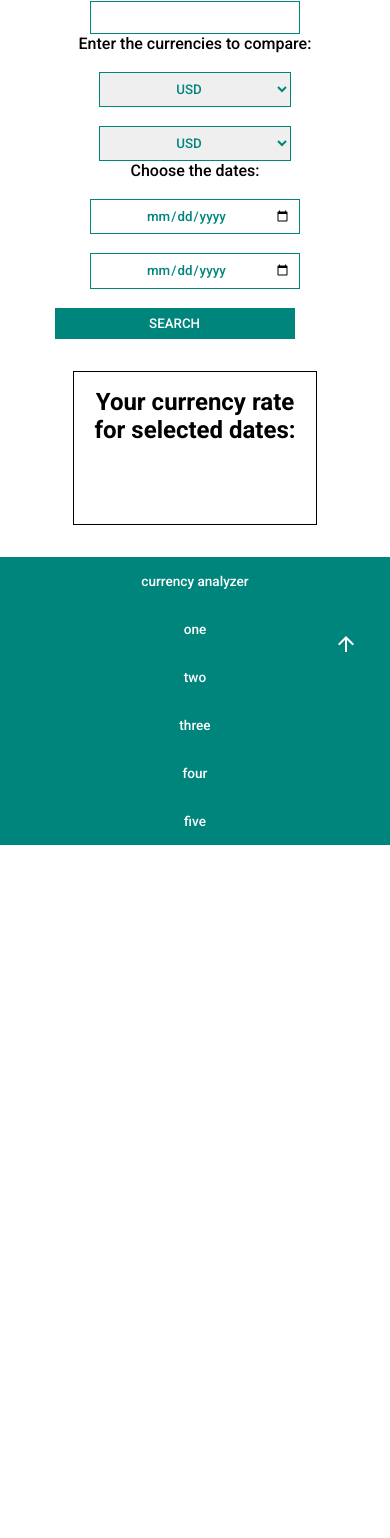
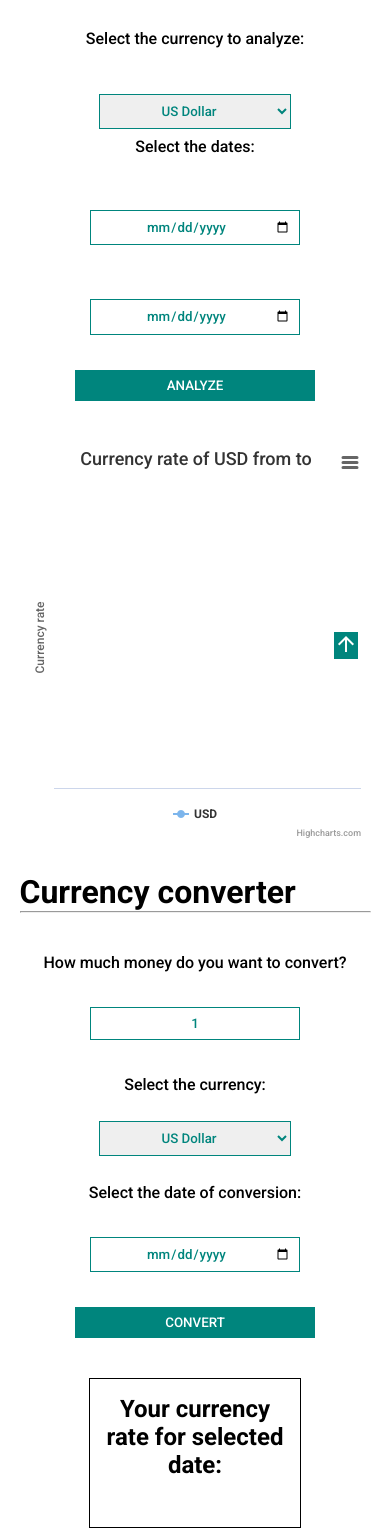
Before and after one commit to ivan-kirshak/currency-analyzer.github.io, a plain HTML site: page index.html in a window 390 px wide. Shown: the part 169-1707 px from the top of the page. Before the commit the page ends 1014 px from the top, so only its background shows below. Drawn offline with nearby package versions, Linux system fonts and the light colour scheme.

Commit message:
updated structure of page

```diff
--- a/index.html
+++ b/index.html
@@ -25,42 +25,28 @@
     </nav>
 
     <main>
+        <div class="intro-upper">
+            <h1>Currency rate dynamics analyzer</h1>
+            <hr>
+        </div>
         <div class="upper-half">
-            <form action="">
-                <div class="forms">
-
-                    <div class="quantity-select">
-                        <label for="quantities">How much money you want to convert?</label>
+            <label for="select">Select the currency to analyze:</label>
             <br>
             <br>
-                        <input type="text" name="quantity" id="quantityOne">
-                        <br>
-                        <br>
-                        <input type="text" name="quantity" id="quantityTwo">
-                        <br>
-                    </div>
+            <select name="currency" id="currency">
+                <option value="USD">US Dollar</option>
+                <option value="EUR">Euro</option>
+                <option value="GBP">Pound Sterling</option>
+                <option value="AUD">Australian Dollar</option>
+                <option value="NZD">New Zealand Dollar</option>
+                <option value="CAD">Canadian Dollar</option>
+                <option value="NOK">Norwegian Krone</option>
+                <option value="SEK">Swedish Krone</option>
+                <option value="DKK">Danish Krone</option>
+                <option value="ZAR">South African Rand</option>
+            </select>
 
-                    <div class="currency-select">
-                        <label for="select">Enter the currencies to compare:</label>
-                        <br>
-                        <br>
-                        <select name="currency" id="currencyOne">
-                            <option value="USD">USD</option>
-                            <option value="EUR">EUR</option>
-                            <option value="GBP">GBP</option>
-                        </select>
-                        <br>
-                        <br>
-                        <select name="currency" id="currencyTwo">
-                            <option value="USD">USD</option>
-                            <option value="EUR">EUR</option>
-                            <option value="GBP">GBP</option>
-                        </select>
-                        <br>
-                    </div>
-
-                    <div class="date-select">
-                        <label for="dates">Choose the dates:</label>
+            <label for="dates">Select the dates:</label>
             <br>
             <br>
             <input type="date" name="date" id="dateOne">
@@ -68,25 +54,48 @@
             <br>
             <input type="date" name="date" id="dateTwo">
             <br>
+            <input type="button" id="analyze" value="ANALYZE">
         </div>
 
-                </div>
-                <br>
-                <input type="button" id="search" value="SEARCH">
-            </form>
-
-            <div class="rate" id="todayRate">
-                <h2 class="heading">Your currency rate for selected dates:</h2>
-
-                <h2 id="resultOne"></h2>
-                <h2 id="resultTwo"></h2>
-            </div>
-        </div>
+        <div class="middle-half" id="chart">
 
         </div>
 
-        <div class="lower-half" id="chart">
-
+        <div class="intro-lower">
+                <h1>Currency converter</h1>
+                <hr>
+            </div>
+        <div class="lower-half">
+            <div class="converter">
+                <label for="quantity">How much money do you want to convert?</label>
+                <br>
+                <input type="text" name="quantity" id="quantity" value="1">
+                <br>
+                <label for="currency">Select the currency:</label>
+                <br>
+                <select name="currency-second" id="currencyConv">
+                        <option value="USD">US Dollar</option>
+                        <option value="EUR">Euro</option>
+                        <option value="GBP">Pound Sterling</option>
+                        <option value="AUD">Australian Dollar</option>
+                        <option value="NZD">New Zealand Dollar</option>
+                        <option value="CAD">Canadian Dollar</option>
+                        <option value="NOK">Norwegian Krone</option>
+                        <option value="SEK">Swedish Krone</option>
+                        <option value="DKK">Danish Krone</option>
+                        <option value="ZAR">South African Rand</option>
+                </select>
+                <br>
+                <label for="select">Select the date of conversion:</label>
+                <br>
+                <input type="date" name="date" id="dateConv">
+                <br>
+                <input type="button" id="convert" value="CONVERT">
+            </div>
+            <div class="rate" id="todayRate">
+                <h2 class="heading">Your currency rate for selected date:</h2>
+                <h2 id="resultConv"></h2>
+            </div>
         </div>
     </main>
 
--- a/main.js
+++ b/main.js
@@ -1,19 +1,14 @@
-// quantity identificators
-let firstQuantity = document.getElementById("quantityOne");
-let secondQuantity = document.getElementById("quantityTwo");
+// UPPER PART OF PAGE (RATE GRAPH)
 
-// currency identificators
-let firstCurrency = document.getElementById("currencyOne");
-let secondCurrency = document.getElementById("currencyTwo");
+// currency identificator
+let currency = document.getElementById("currency");
 
 // date identificators
 let firstDate = document.getElementById("dateOne");
 let secondDate = document.getElementById("dateTwo");
 
 // search button
-let searchBtn = document.getElementById("search");
-let resultOne = document.getElementById("resultOne");
-let resultTwo = document.getElementById("resultTwo");
+let searchBtn = document.getElementById("analyze");
 
 let dataArray = [];
 
@@ -26,17 +21,13 @@ function displayRate (e) {
     let firstCorrect = firstDate.value.split("-").join("");
     let secondCorrect = secondDate.value.split("-").join("");
 
-    let valueOne = firstQuantity.value;
-    let valueTwo = secondQuantity.value;
-
-    /*
     for (let i = Number(firstCorrect); i <= Number(secondCorrect); i++) {
         let XHR = new XMLHttpRequest();
-        let URI = `https://bank.gov.ua/NBUStatService/v1/statdirectory/exchange?valcode=${firstCurrency.value}&date=${i}&json`;
+        let URI = `https://bank.gov.ua/NBUStatService/v1/statdirectory/exchange?valcode=${currency.value}&date=${i}&json`;
         XHR.addEventListener("readystatechange", function() {
             if ((XHR.readyState === 4) && (XHR.status === 200)) {
-                let result = JSON.parse(XHR.responseText);
-                let resObj = {rate: result[0].rate, date: result[0].exchangedate};
+                let res = JSON.parse(XHR.responseText);
+                let resObj = {rate: res[0].rate, date: res[0].exchangedate};
                 dataArray.push(resObj);
                 console.log(dataArray);
             }
@@ -44,44 +35,11 @@ function displayRate (e) {
         XHR.open("GET", URI);
         XHR.send();
     }
-    */
-
-
-    // Request for first currency
-    const XHR_One = new XMLHttpRequest();
-    let URI_One = `https://bank.gov.ua/NBUStatService/v1/statdirectory/exchange?valcode=${firstCurrency.value}&date=${firstCorrect}&json`;
-
-    XHR_One.addEventListener("readystatechange", function () {
-        if ((XHR_One.readyState === 4) && (XHR_One.status === 200)) {
-            let res = JSON.parse(XHR_One.responseText);
-            resultOne.innerHTML = `${valueOne} ${firstCurrency.value} = ${valueOne * res[0].rate.toFixed(2)} hryvnias (${firstDate.value})`;
-        }
-    }, false);
-    XHR_One.open("GET", URI_One);
-    XHR_One.send();
-
-
-    // Request for second currency
-    const XHR_Two = new XMLHttpRequest();
-    let URI_Two = `https://bank.gov.ua/NBUStatService/v1/statdirectory/exchange?valcode=${secondCurrency.value}&date=${secondCorrect}&json`;
-
-    XHR_Two.addEventListener("readystatechange", function () {
-        if ((XHR_Two.readyState === 4) && (XHR_Two.status === 200)) {
-            let res = JSON.parse(XHR_Two.responseText);
-            resultTwo.innerHTML = `${valueTwo} ${secondCurrency.value} = ${valueTwo * res[0].rate.toFixed(2)} hryvnias (${secondDate.value})`;
-        }
-    }, false);
-    XHR_Two.open("GET", URI_Two);
-    XHR_Two.send();
-
 }
 
-// CHART
-function displayChart() {
-    Highcharts.chart('chart', {
-
+let chartOptions = {
     title: {
-            text: `Comparison of ${firstCurrency.value} to ${secondCurrency.value} from ${firstDate.value} to ${secondDate.value}`
+        text: `Currency rate of ${currency.value} from ${firstDate.value} to ${secondDate.value}`
     },
 
     yAxis: {
@@ -105,11 +63,8 @@ function displayChart() {
     },
 
     series: [{
-            name: `${firstCurrency.value}`,
+        name: `${currency.value}`,
         data: `${dataArray}`
-        }, {
-            name: `${secondCurrency.value}`,
-            data: `${secondDate}`
     }],
 
     responsive: {
@@ -126,14 +81,42 @@ function displayChart() {
             }
         }]
     }
-    });
 }
 
 searchBtn.addEventListener("click", displayRate, false);
-searchBtn.addEventListener("click", displayChart, false);
+Highcharts.chart("chart", chartOptions)
 
 // chart
 let chart = document.getElementById("chart");
+
+// END OF UPPER PART (CURRENCY GRAPH)
+
+//  LOWER PART (CURRENCY CONVERTER)
+let currencyConv = document.getElementById("currencyConv");
+let dateConv = document.getElementById("dateConv");
+let converter = document.getElementById("convert");
+let quantity = document.getElementById("quantity");
+let correctQuantity = Number(quantity.value);
+let resultOne = document.getElementById("resultConv")
+
+function convertMoney() {
+    let correctDate = dateConv.value.split("-").join("");
+
+    const XHR_Conv = new XMLHttpRequest();
+    let URI_Conv = `https://bank.gov.ua/NBUStatService/v1/statdirectory/exchange?valcode=${currencyConv.value}&date=${correctDate}&json`;
+
+    XHR_Conv.addEventListener("readystatechange", function () {
+        if ((XHR_Conv.readyState === 4) && (XHR_Conv.status === 200)) {
+            let res = JSON.parse(XHR_Conv.responseText);
+            resultConv.innerHTML = `${correctQuantity} ${currencyConv.value} = ${correctQuantity * res[0].rate.toFixed(2)} hryvnias (${dateConv.value})`;
+        }
+    }, false);
+    XHR_Conv.open("GET", URI_Conv);
+    XHR_Conv.send();
+}
+
+converter.addEventListener("click", convertMoney, false)
+//  END OF LOWER PART (CURRENCY CONVERTER)
 
 // to Top button in footer
 const toTopBtn = document.getElementById("toTopBtn");
--- a/style.css
+++ b/style.css
@@ -3,6 +3,7 @@
 * {
     margin: 0;
     padding: 0;
+    font-family: var(--main-font);
 }
 
 :root {
@@ -21,7 +22,6 @@
     justify-content: flex-end;
     background-color: var(--bg-color);
     color: rgb(255, 255, 255);
-    font-family: var(--main-font);
     font-size: 20px;
     font-weight: 500;
 }
@@ -54,25 +54,22 @@ main {
     margin: 0 auto;
 }
 
-.upper-half, .forms, .lower-half {
+.intro-upper, .intro-lower {
+    margin-top: 2rem;
+}
+
+.upper-half, .middle-half, .converter {
     display: flex;
 }
 
-.upper-half {
-    font-family: var(--main-font);
+.upper-half, .converter {
+    margin-top: 2rem;
     justify-content: space-around;
-    margin-top: 4rem;
-}
-
-.quantity-select, .currency-select, .date-select {
-    margin: 0 1rem;
-    text-align: center;
 }
 
 select, option, input[type="date"], input[type="text"] {
     border: 1px solid var(--bg-color);
     color: var(--bg-color);
-    font-family: var(--main-font);
     padding: 0.5rem;
     width: 12rem;
     text-align: center;
@@ -82,29 +79,28 @@ input:focus {
     background-color: rgba(255, 251, 0, 0.233);
 }
 
-#search {
+#analyze, #convert  {
     background-color: var(--bg-color);
     color: rgb(255, 255, 255);
     width: 15rem;
     padding: 0.5rem;
     border: none;
-    font-family: var(--main-font);
-    margin-left: 25%;
+}
+
+.middle-half {
+    justify-content: center;
+    margin-top: 2rem;
 }
 
 .rate {
-    border: 1px solid rgb(0, 0, 0);
-    padding: 1rem;
+    width: 80%;
+    margin: 2rem auto;
     text-align: center;
+    border: 1px solid #000;
 }
 
-.rate > h2:not(.heading) {
-    padding-top: 2rem;
-}
-
-.lower-half {
-    justify-content: center;
-    margin-top: 2rem;
+.rate > h2 {
+    padding: 1rem;
 }
 /* footer */
 
@@ -113,7 +109,6 @@ input:focus {
     justify-content: center;
     background-color: var(--bg-color);
     color: rgb(255, 255, 255);
-    font-family: var(--main-font);
     font-size: 20px;
     font-weight: 500;
 }
@@ -144,26 +139,15 @@ input:focus {
         font-size: 0.85rem;
     }
 
-    .upper-half {
+    .upper-half, .converter {
         margin-top: 2rem;
+        flex-direction: column;
+        align-items: center;
+        text-align: center;
     }
 
-    .forms {
-        justify-content: center;
-    }
-
-    form > input#search {
-        margin-left: 30%;
-    }
-
-    .upper-half {
-        flex-direction: column;
-        align-content: center;
-    }
-
-    .currency-select, .date-select {
-        margin: 0 2rem;
-        text-align: center;
+    label, input {
+        margin: 0.5rem;
     }
 
     .rate {
@@ -187,17 +171,10 @@ input:focus {
         display: none;
     }
 
-    .currency-select, .date-select, input[type="submit"] {
+    .upper-half {
         text-align: center;
-    }
-
-    .upper-half, .forms {
         flex-direction: column;
         align-content: center;
-    }
-
-    form > input#search {
-        margin-left: 10%;
     }
 
     .lower-half {
```
Lines whose indentation alone changed are shown as unchanged.
